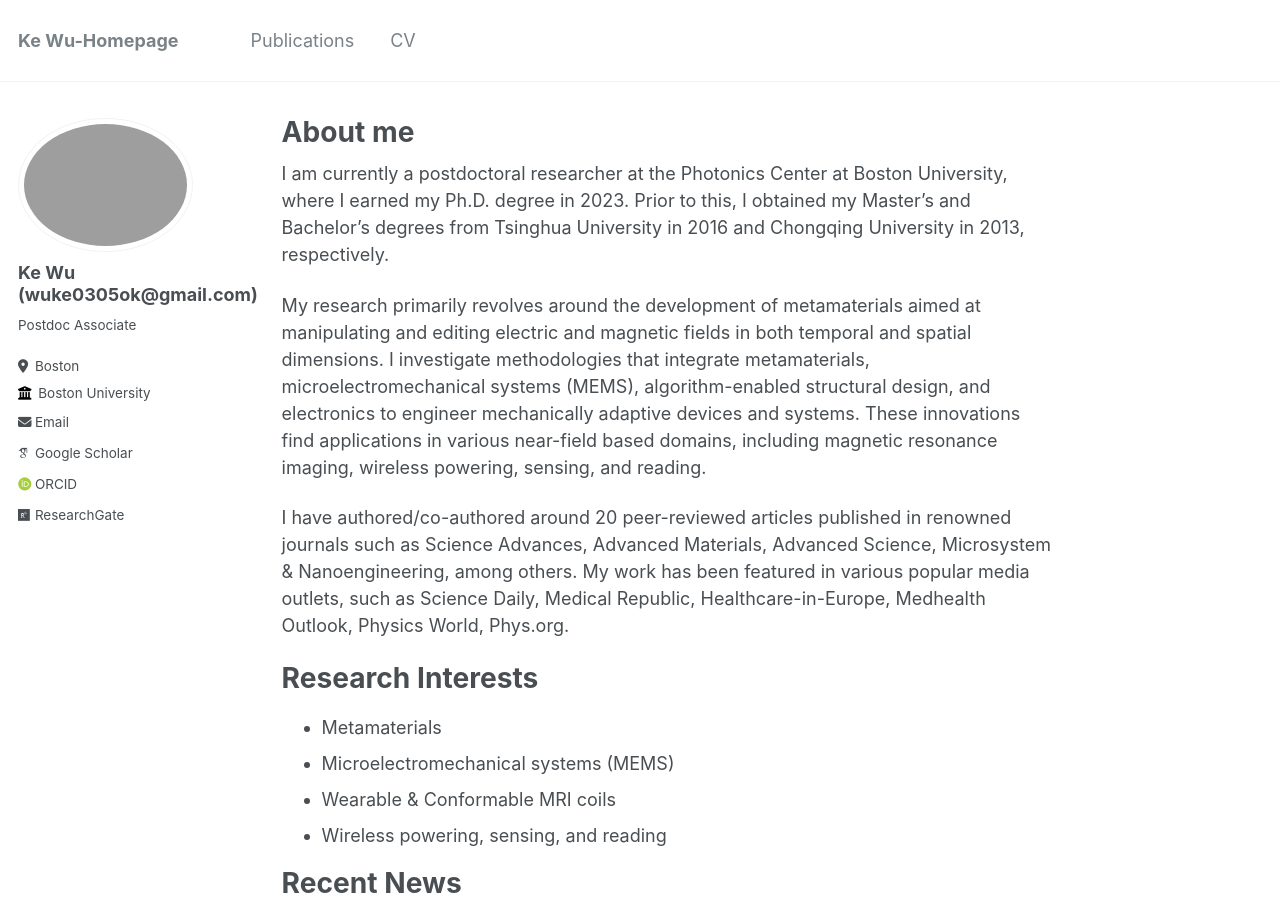
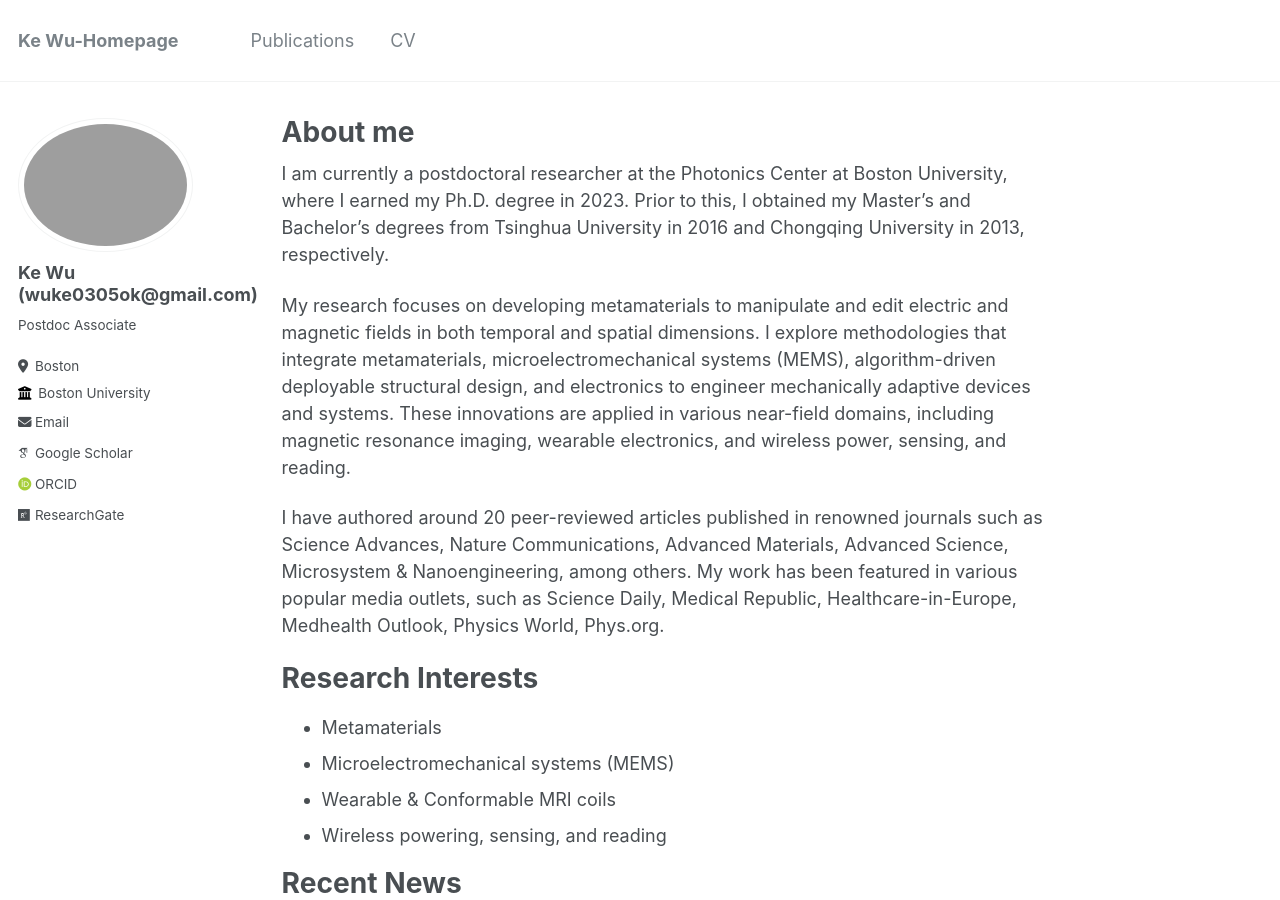
Before and after one commit to wuke0305/wuke0305.github.io, a Jekyll site: the page built from _pages/about.md, in a window 1280 px wide and 900 px high. Built offline with Jekyll 4.4.1, drawn with Linux system fonts in a browser that asks for light colours; some web fonts are replaced.

Commit message:
Update about.md

```diff
--- a/_pages/about.md
+++ b/_pages/about.md
@@ -8,9 +8,9 @@ redirect_from:
 ---
 I am currently a postdoctoral researcher at the Photonics Center at Boston University, where I earned my Ph.D. degree in 2023. Prior to this, I obtained my Master’s and Bachelor’s degrees from Tsinghua University in 2016 and Chongqing University in 2013, respectively.
 
-My research primarily revolves around the development of metamaterials aimed at manipulating and editing electric and magnetic fields in both temporal and spatial dimensions. I investigate methodologies that integrate metamaterials, microelectromechanical systems (MEMS), algorithm-enabled structural design, and electronics to engineer mechanically adaptive devices and systems. These innovations find applications in various near-field based domains, including magnetic resonance imaging, wireless powering, sensing, and reading.
+My research focuses on developing metamaterials to manipulate and edit electric and magnetic fields in both temporal and spatial dimensions. I explore methodologies that integrate metamaterials, microelectromechanical systems (MEMS), algorithm-driven deployable structural design, and electronics to engineer mechanically adaptive devices and systems. These innovations are applied in various near-field domains, including magnetic resonance imaging, wearable electronics, and wireless power, sensing, and reading.
 
-I have authored/co-authored around 20 peer-reviewed articles published in renowned journals such as Science Advances, Advanced Materials, Advanced Science, Microsystem & Nanoengineering, among others. My work has been featured in various popular media outlets, such as Science Daily, Medical Republic, Healthcare-in-Europe, Medhealth Outlook, Physics World, Phys.org.
+I have authored around 20 peer-reviewed articles published in renowned journals such as Science Advances, Nature Communications, Advanced Materials, Advanced Science, Microsystem & Nanoengineering, among others. My work has been featured in various popular media outlets, such as Science Daily, Medical Republic, Healthcare-in-Europe, Medhealth Outlook, Physics World, Phys.org.
 
 Research Interests
 ======
```
